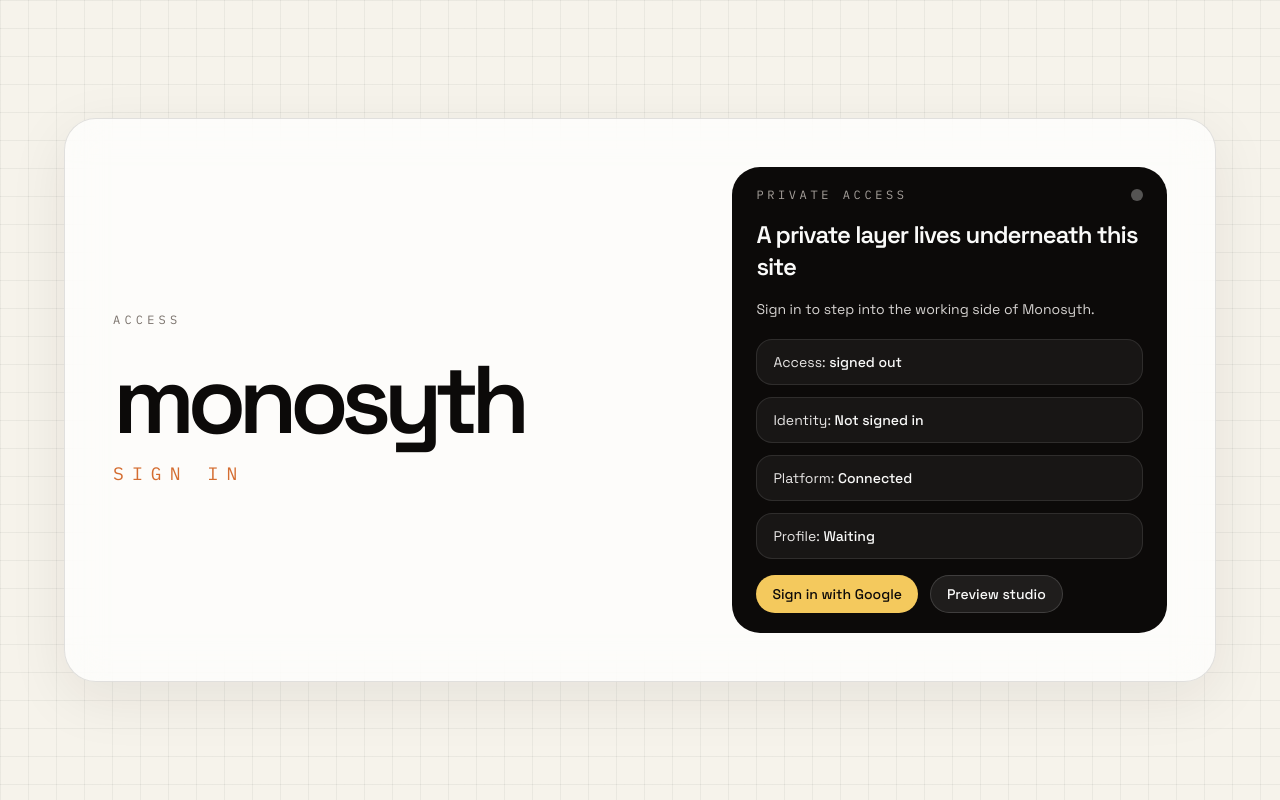
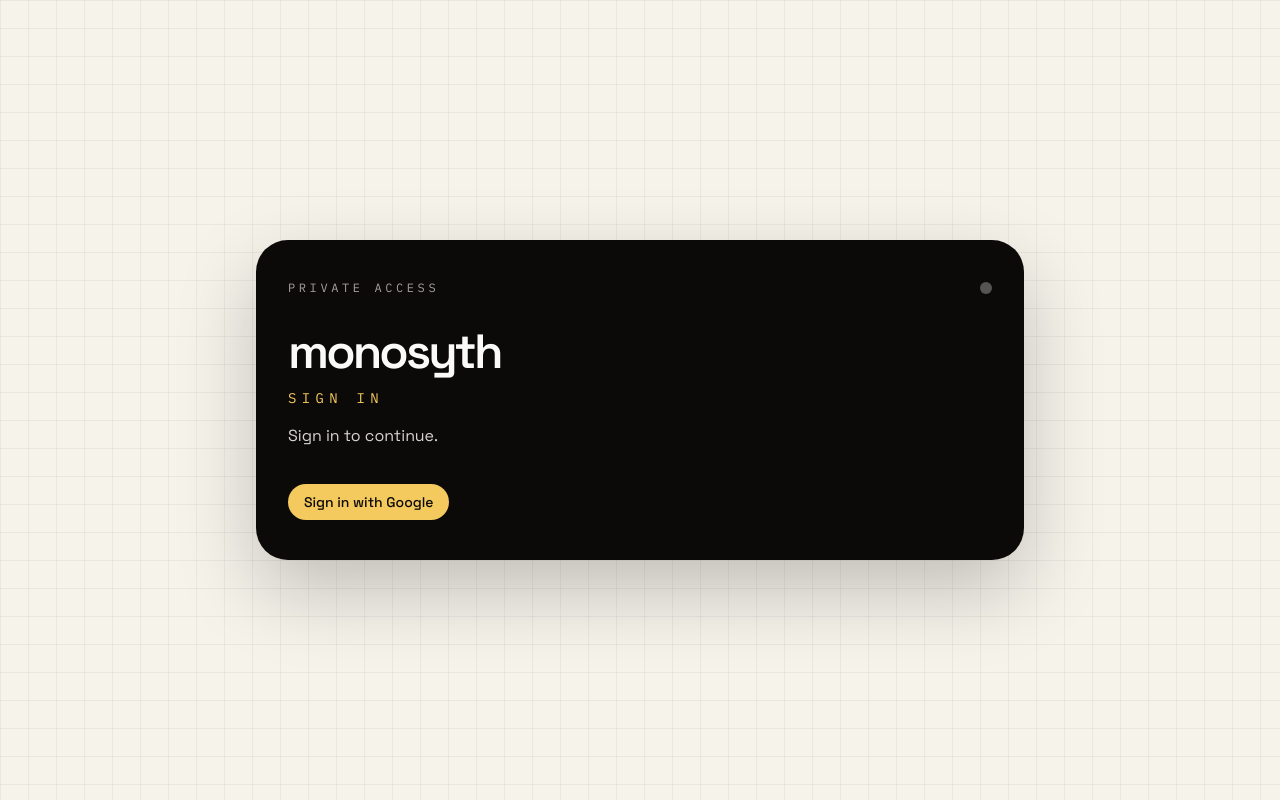
Before and after one commit to monosyth/monosyth, a Next.js app in the folder apps/web/: page / in a window 1280 px wide. Built offline with nearby package versions, Linux system fonts and the light colour scheme; no server answers.

Commit message:
Simplify homepage access panel

```diff
--- a/apps/web/src/app/page.tsx
+++ b/apps/web/src/app/page.tsx
@@ -3,26 +3,8 @@ import { AuthConsoleCard } from "@/components/auth/auth-console-card";
 export default function Home() {
   return (
     <main className="grid-lines min-h-screen px-5 py-6 text-stone-950 sm:px-8 lg:px-12">
-      <div className="mx-auto flex min-h-[calc(100vh-3rem)] w-full max-w-6xl items-center justify-center">
-        <section className="glass-panel w-full overflow-hidden rounded-[2rem]">
-          <div className="grid gap-10 px-6 py-10 sm:px-10 sm:py-12 lg:grid-cols-[1.2fr_0.9fr] lg:items-center lg:px-12">
-            <div className="flex flex-col gap-6">
-              <p className="font-mono text-xs uppercase tracking-[0.35em] text-stone-500">
-                Access
-              </p>
-              <div className="space-y-3">
-                <h1 className="text-6xl font-semibold leading-none tracking-[-0.08em] text-balance sm:text-7xl lg:text-8xl">
-                  monosyth
-                </h1>
-                <p className="font-mono text-base uppercase tracking-[0.45em] text-[var(--ember)] sm:text-lg">
-                  sign in
-                </p>
-              </div>
-            </div>
-
-            <AuthConsoleCard />
-          </div>
-        </section>
+      <div className="mx-auto flex min-h-[calc(100vh-3rem)] w-full max-w-4xl items-center justify-center">
+        <AuthConsoleCard />
       </div>
     </main>
   );
--- a/apps/web/src/components/auth/auth-console-card.tsx
+++ b/apps/web/src/components/auth/auth-console-card.tsx
@@ -36,16 +36,13 @@ export function AuthConsoleCard() {
     error,
     isConfigured,
     isWorking,
-    profile,
-    profileStatus,
     signInWithGoogle,
     signOut,
     status,
-    user,
   } = useAuth();
 
   return (
-    <div className="flex flex-col gap-4 rounded-[1.75rem] bg-stone-950 px-5 py-5 text-stone-50 sm:px-6">
+    <div className="flex w-full max-w-3xl flex-col gap-8 rounded-[2rem] bg-stone-950 px-6 py-8 text-stone-50 shadow-[0_30px_80px_rgba(0,0,0,0.22)] sm:px-8 sm:py-10">
       <div className="flex items-center justify-between">
         <p className="font-mono text-xs uppercase tracking-[0.3em] text-stone-400">
           Private access
@@ -60,47 +57,19 @@ export function AuthConsoleCard() {
       </div>
 
       <div className="space-y-3">
-        <p className="text-2xl font-semibold tracking-[-0.04em]">
-          {status === "signed_in" ? "Studio access is open" : "A private layer lives underneath this site"}
+        <p className="text-4xl font-semibold tracking-[-0.06em] sm:text-5xl">
+          monosyth
         </p>
-        <p className="text-sm leading-7 text-stone-300">
+        <p className="font-mono text-sm uppercase tracking-[0.38em] text-[var(--gold)]">
+          sign in
+        </p>
+        <p className="max-w-xl text-base leading-8 text-stone-300">
           {status === "unconfigured"
-            ? "The private workspace is not connected yet."
+            ? "Private access is not connected."
             : status === "signed_in"
-              ? "You are signed in and the Monosyth studio is ready for profiles, tools, and whatever gets built next."
-              : "Sign in to step into the working side of Monosyth."}
+              ? "Studio access is open."
+              : "Sign in to continue."}
         </p>
-      </div>
-
-      <div className="grid gap-3">
-        <div className="rounded-2xl border border-white/10 bg-white/5 px-4 py-3 text-sm text-stone-200">
-          Access:{" "}
-          <span className="font-medium text-stone-50">
-            {status.replace("_", " ")}
-          </span>
-        </div>
-        <div className="rounded-2xl border border-white/10 bg-white/5 px-4 py-3 text-sm text-stone-200">
-          Identity:{" "}
-          <span className="font-medium text-stone-50">
-            {user?.email ?? "Not signed in"}
-          </span>
-        </div>
-        <div className="rounded-2xl border border-white/10 bg-white/5 px-4 py-3 text-sm text-stone-200">
-          Platform:{" "}
-          <span className="font-medium text-stone-50">
-            {isConfigured ? "Connected" : "Offline"}
-          </span>
-        </div>
-        <div className="rounded-2xl border border-white/10 bg-white/5 px-4 py-3 text-sm text-stone-200">
-          Profile:{" "}
-          <span className="font-medium text-stone-50">
-            {status !== "signed_in"
-              ? "Waiting"
-              : profileStatus === "ready"
-                ? `Synced for ${profile?.email ?? "current user"}`
-                : profileStatus}
-          </span>
-        </div>
       </div>
 
       <div className="flex flex-wrap gap-3">
@@ -117,7 +86,6 @@ export function AuthConsoleCard() {
             </Link>
           </>
         ) : (
-          <>
           <ActionButton
             onClick={() => void signInWithGoogle()}
             primary
@@ -125,13 +93,6 @@ export function AuthConsoleCard() {
           >
             {isWorking ? "Working..." : "Sign in with Google"}
           </ActionButton>
-            <Link
-              href="/app"
-              className="rounded-full border border-white/15 bg-white/8 px-4 py-2 text-sm font-medium text-stone-50 transition hover:bg-white/14"
-            >
-              Preview studio
-            </Link>
-          </>
         )}
       </div>
 
```
Lines whose indentation alone changed are shown as unchanged.
